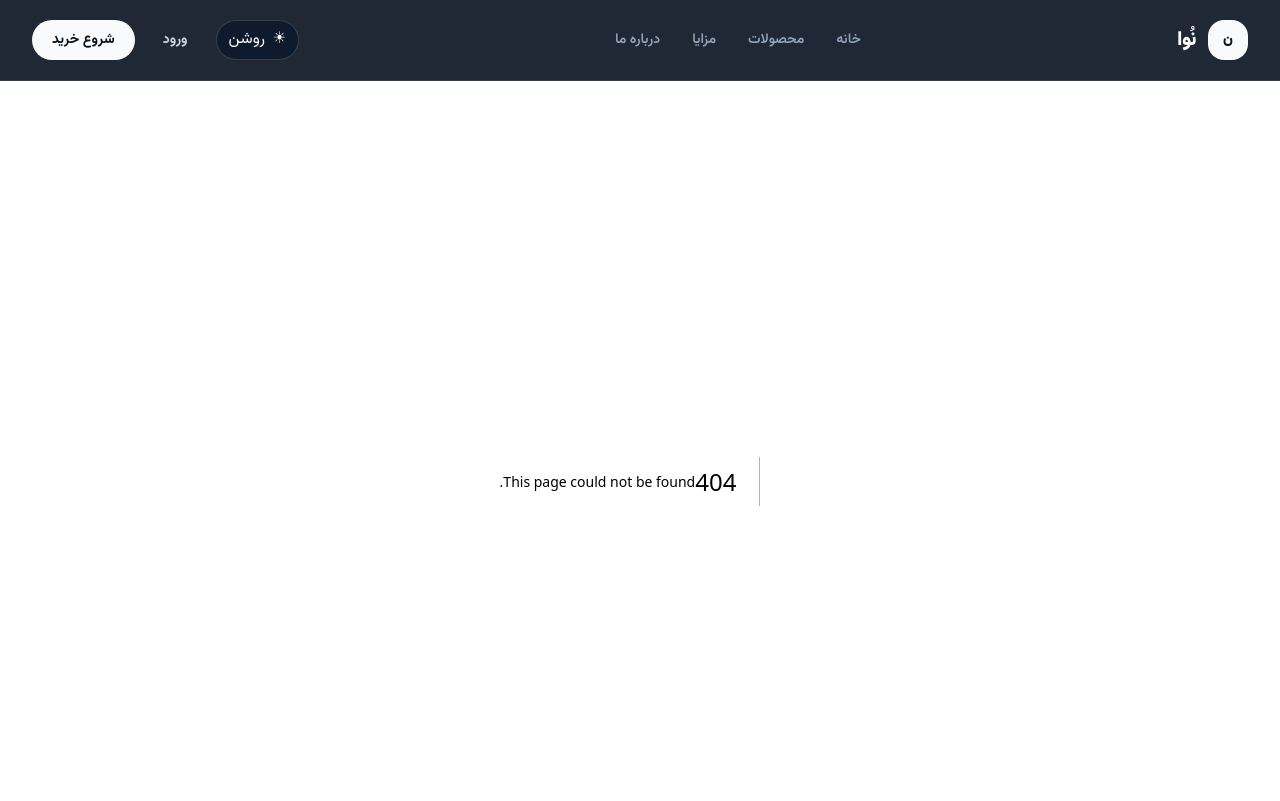
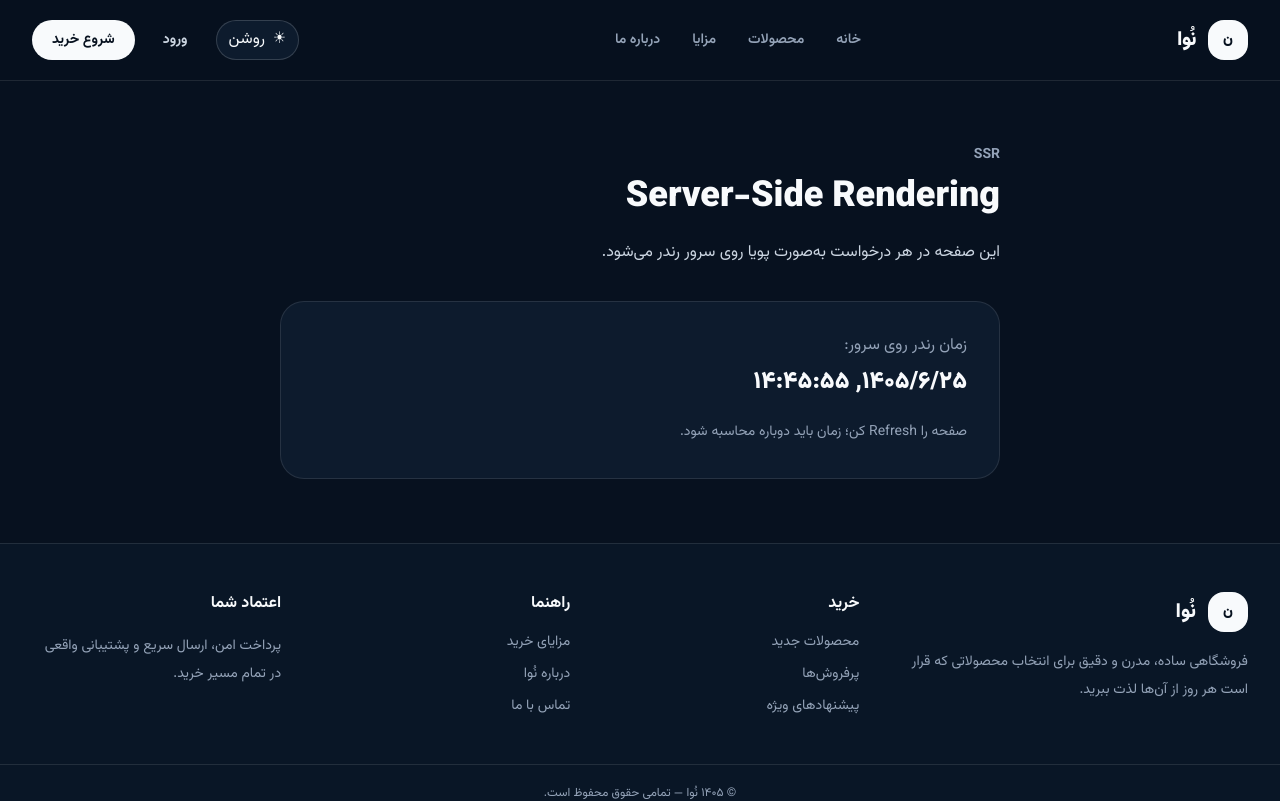
Before and after one commit to rouzbehtondkar/nextjs, a Next.js app: page /next-lab/ssr in a window 1280 px wide. Before the commit this address had no page. Shown: the top 801 px of the page. Built offline with nearby package versions, Linux system fonts and the light colour scheme.

Commit message:
feat: add SSR rendering demo

```diff
--- /dev/null
+++ b/app/next-lab/ssr/page.tsx
@@ -0,0 +1,22 @@
+export const dynamic = "force-dynamic";
+
+export default function SSRPage() {
+  const renderedAt = new Date().toLocaleString("fa-IR");
+
+  return (
+    <main className="mx-auto max-w-3xl px-6 py-16">
+      <p className="theme-muted text-sm font-bold">SSR</p>
+      <h1 className="theme-text mt-3 text-4xl font-black">Server-Side Rendering</h1>
+      <p className="theme-muted-strong mt-5 leading-8">
+        این صفحه در هر درخواست به‌صورت پویا روی سرور رندر می‌شود.
+      </p>
+      <div className="theme-surface mt-8 rounded-3xl border p-8" style={{ borderColor: "var(--border)" }}>
+        <p className="theme-muted">زمان رندر روی سرور:</p>
+        <p className="theme-text mt-2 text-2xl font-black">{renderedAt}</p>
+        <p className="theme-muted mt-5 text-sm leading-7">
+          صفحه را Refresh کن؛ زمان باید دوباره محاسبه شود.
+        </p>
+      </div>
+    </main>
+  );
+}
```
